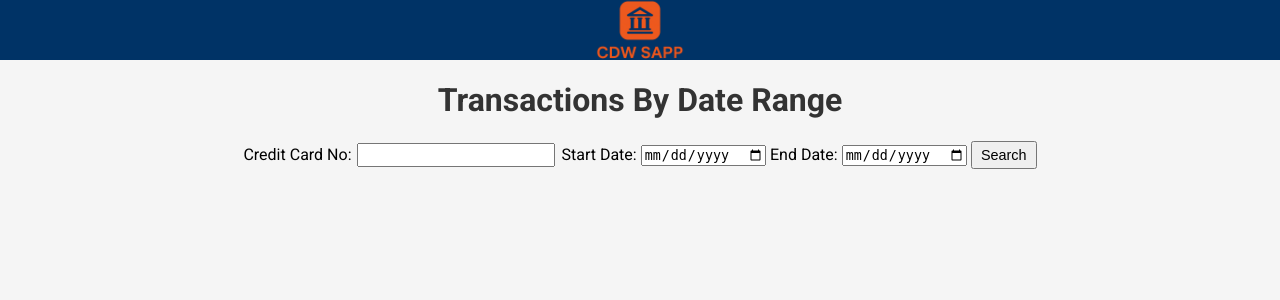
After one commit to TJ10k/Data-Engineering-In-Action-, a Flask app: page /transactions_range in a window 1280 px wide. The commit adds this page. Shown: the top 300 px of the page. Run offline with Flask 3, Linux system fonts and the light colour scheme.

Commit message:
Add transactions range lookup

```diff
--- a/web/app.py
+++ b/web/app.py
@@ -48,6 +48,31 @@ def transactions():
         conn.close()
     df = pd.DataFrame(transactions)
     return render_template('transactions.html', transactions=df.to_dict(orient='records'))
+
+
+@app.route('/transactions_range', methods=['GET'])
+def transactions_range():
+    cc_num = request.args.get('cc_num')
+    start_date = request.args.get('start_date')
+    end_date = request.args.get('end_date')
+    transactions = []
+    if cc_num and start_date and end_date:
+        conn = connect_to_db()
+        cursor = conn.cursor(dictionary=True)
+        query = (
+            "SELECT TRANSACTION_ID, CREDIT_CARD_NO, TIMEID,"
+            " TRANSACTION_TYPE, TRANSACTION_VALUE "
+            "FROM cdw_sapp_credit_card "
+            "WHERE CREDIT_CARD_NO = %s "
+            "AND DATE(TIMEID) BETWEEN %s AND %s "
+            "ORDER BY YEAR(TIMEID) DESC, MONTH(TIMEID) DESC, DAY(TIMEID) DESC"
+        )
+        cursor.execute(query, (cc_num, start_date, end_date))
+        transactions = cursor.fetchall()
+        cursor.close()
+        conn.close()
+    df = pd.DataFrame(transactions)
+    return render_template('transactions_range.html', transactions=df.to_dict(orient='records'))
 
 
 @app.route('/monthly_bill', methods=['GET', 'POST'])
--- a/web/templates/home.html
+++ b/web/templates/home.html
@@ -22,6 +22,9 @@
     <h2>Monthly Bill</h2>
     <a href="/monthly_bill">Generate Monthly Bill</a>
 
+    <h2>Transactions by Date Range</h2>
+    <a href="/transactions_range">Search By Date Range</a>
+
     <h2>Modify Customer</h2>
     <a href="/modify_customer">Modify Customer Details</a>
 {% endblock %}
--- /dev/null
+++ b/web/templates/transactions_range.html
@@ -0,0 +1,32 @@
+{% extends 'base.html' %}
+{% block title %}Transactions By Range{% endblock %}
+{% block content %}
+<h1>Transactions By Date Range</h1>
+<form method="get">
+    <label>Credit Card No:</label>
+    <input type="text" name="cc_num" required>
+    <label>Start Date:</label>
+    <input type="date" name="start_date" required>
+    <label>End Date:</label>
+    <input type="date" name="end_date" required>
+    <button type="submit">Search</button>
+</form>
+{% if transactions %}
+<table>
+    <tr>
+        {% for key in transactions[0].keys() %}
+            <th>{{ key }}</th>
+        {% endfor %}
+    </tr>
+    {% for row in transactions %}
+    <tr>
+        {% for value in row.values() %}
+        <td>{{ value }}</td>
+        {% endfor %}
+    </tr>
+    {% endfor %}
+</table>
+{% elif request.args %}
+<p>No transactions found.</p>
+{% endif %}
+{% endblock %}
```
